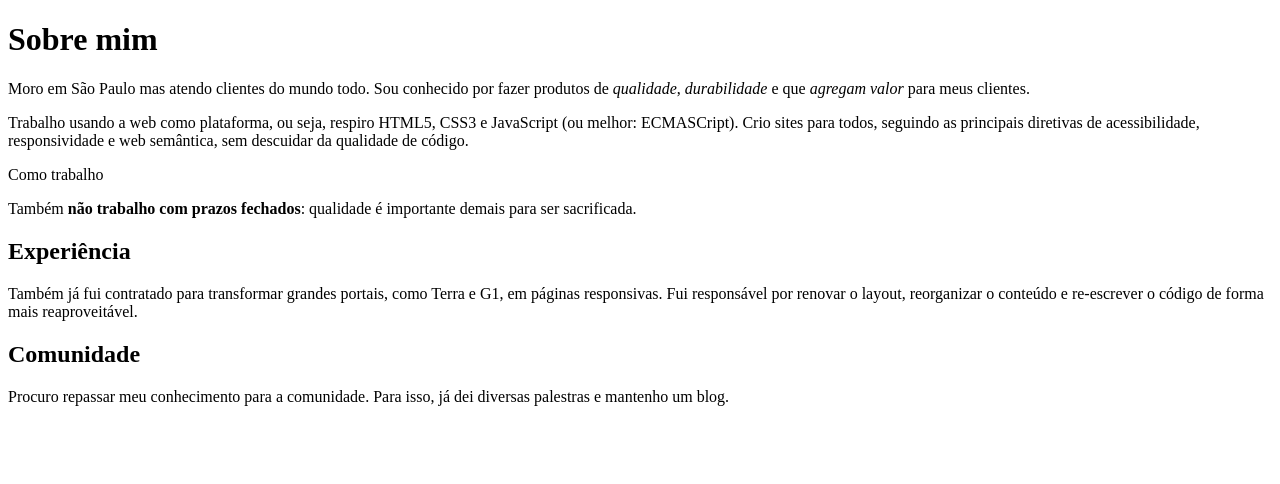
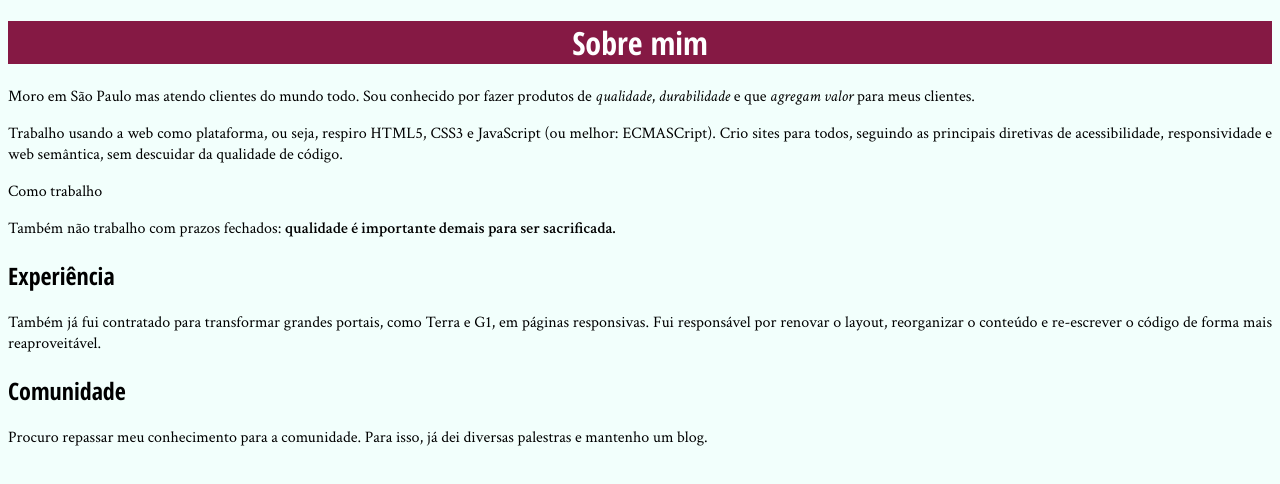
Before and after one commit to alexfjr/cursosalura, a plain HTML site: page ini-prog/moduloIII/projeto/bio.html in a window 1280 px wide. Drawn offline with Linux system fonts and the light colour scheme.

Commit message:
Criado a folha de estilo geral do site e linkado nas paginas bio.html e blog.html

```diff
--- a/ini-prog/moduloIII/projeto/bio.html
+++ b/ini-prog/moduloIII/projeto/bio.html
@@ -6,6 +6,14 @@
       <title>Biografia - João da Silva</title>
        <meta charset="UTF-8">
       <link rel="icon" href="favicon.png" />
+      <link rel="stylesheet" href="site.css" />
+
+      <!-- carrega a fonte Crimson Text nas versões normal, itálico e negrito -->
+      <link rel="stylesheet" href="http://fonts.googleapis.com/css?family=Crimson+Text:400,400italic,600">
+
+      <!-- carrega a fonte Open Sans Condensed na versão negrito, -->
+      <!-- que é a única necessária para os cabeçalhos            -->
+      <link rel="stylesheet" href="http://fonts.googleapis.com/css?family=Open+Sans+Condensed:700">
    </head>
 
    <body>
@@ -16,7 +24,7 @@
 
       <h>Como trabalho</h2>
 
-      <p>Também <strong>não trabalho com prazos fechados</strong>: qualidade é importante demais para ser sacrificada.</p>
+      <p>Também não trabalho com prazos fechados: <strong>qualidade é importante demais para ser sacrificada.</strong></p>
 
       <h2>Experiência</h2>
 
--- /dev/null
+++ b/ini-prog/moduloIII/projeto/site.css
@@ -0,0 +1,18 @@
+body {
+   font-family: "Crimson Text", "Times New Roman", serif;
+   background-color: #F2FFFC;
+}
+
+h1, h2 {
+    font-family: "Open Sans Condensed", "Arial", sans-serif;
+}
+
+h1 {
+   text-align: center;
+   color: #FFFFFF;
+   background-color: #851944;
+}
+
+p {
+   text-align: justify;
+}
```
Also changed, not shown: ini-prog/moduloIII/projeto/blog.html (+8 -0 lines).
